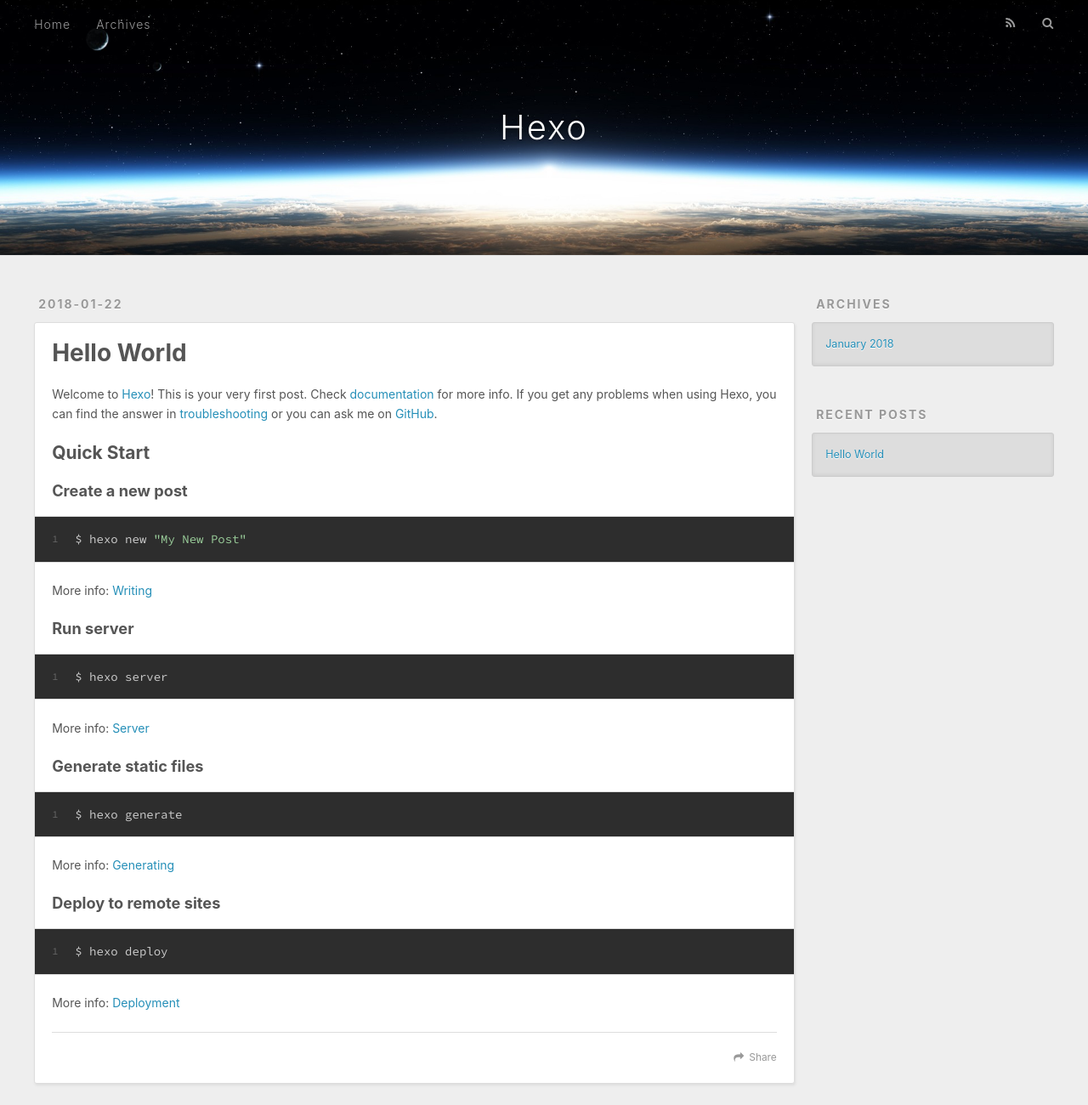
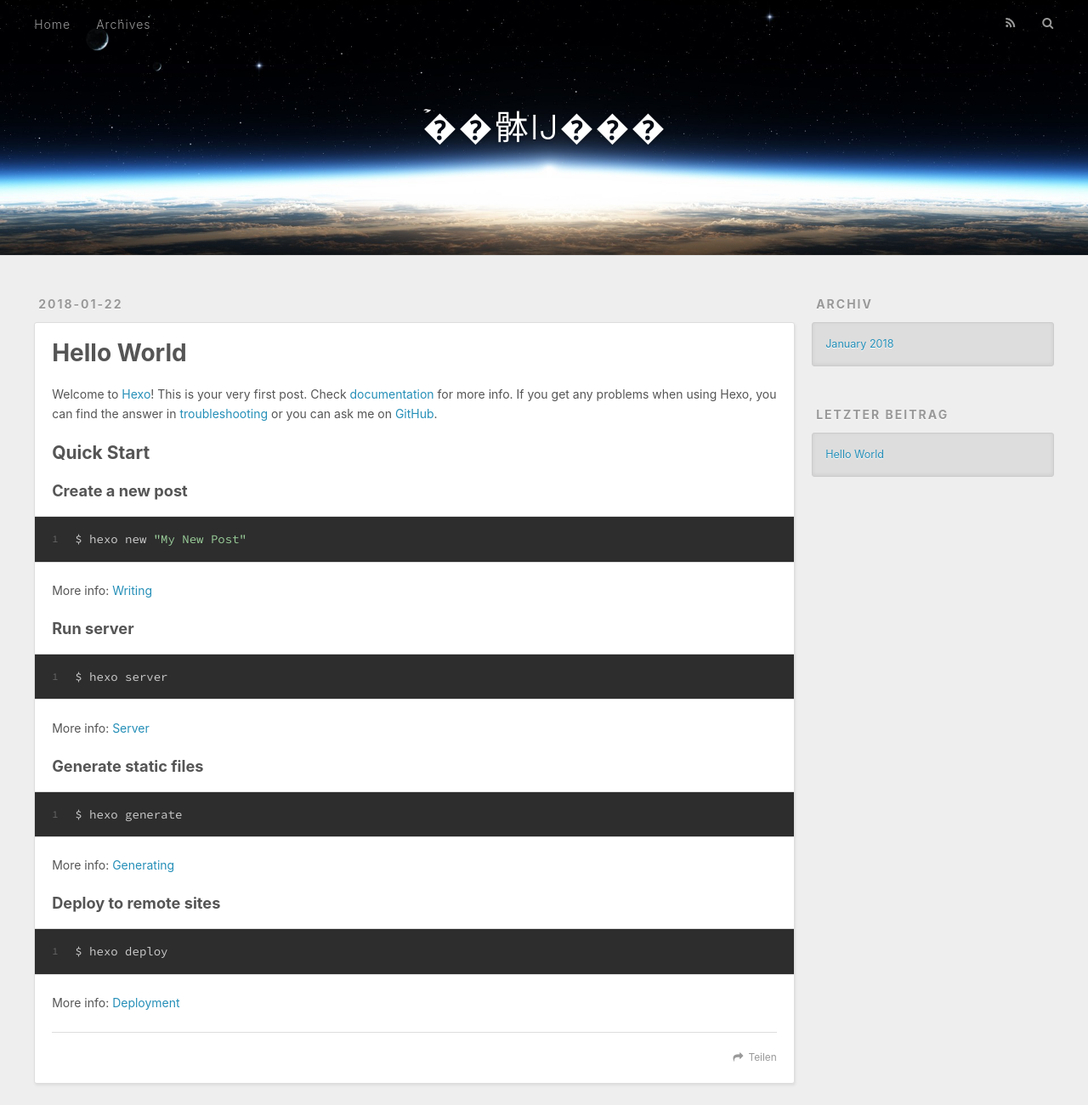
Before and after one commit to 2522439449/2522439449.github.io, a plain HTML site: page index.html in a window 1280 px wide. Shown: the top 1300 px of the page at 85% size. Drawn offline with nearby package versions, Linux system fonts and the light colour scheme.

Commit message:
Site updated: 2018-01-23 09:37:03

```diff
--- a/index.html
+++ b/index.html
@@ -5,16 +5,16 @@
 
 
 
-  <title>Hexo</title>
+  <title>ۡ��骵Ĳ���</title>
   <meta name="viewport" content="width=device-width, initial-scale=1, maximum-scale=1">
   <meta property="og:type" content="website">
-<meta property="og:title" content="Hexo">
+<meta property="og:title" content="ۡ��骵Ĳ���">
 <meta property="og:url" content="http://yoursite.com/index.html">
-<meta property="og:site_name" content="Hexo">
+<meta property="og:site_name" content="ۡ��骵Ĳ���">
 <meta name="twitter:card" content="summary">
-<meta name="twitter:title" content="Hexo">
+<meta name="twitter:title" content="ۡ��骵Ĳ���">
 
-    <link rel="alternate" href="/atom.xml" title="Hexo" type="application/atom+xml">
+    <link rel="alternate" href="/atom.xml" title="ۡ��骵Ĳ���" type="application/atom+xml">
 
 
     <link rel="icon" href="/favicon.png">
@@ -33,7 +33,7 @@
   <div id="header-outer" class="outer">
     <div id="header-title" class="inner">
       <h1 id="logo-wrap">
-        <a href="/" id="logo">Hexo</a>
+        <a href="/" id="logo">ۡ��骵Ĳ���</a>
       </h1>
 
     </div>
@@ -50,7 +50,7 @@
 
           <a id="nav-rss-link" class="nav-icon" href="/atom.xml" title="RSS Feed"></a>
 
-        <a id="nav-search-btn" class="nav-icon" title="Search"></a>
+        <a id="nav-search-btn" class="nav-icon" title="Suche"></a>
       </nav>
       <div id="search-form-wrap">
         <form action="//google.com/search" method="get" accept-charset="UTF-8" class="search-form"><input type="search" name="q" class="search-form-input" placeholder="Search"><button type="submit" class="search-form-submit">&#xF002;</button><input type="hidden" name="sitesearch" value="http://yoursite.com"></form>
@@ -96,7 +96,7 @@
 
     </div>
     <footer class="article-footer">
-      <a data-url="http://yoursite.com/2018/01/22/hello-world/" data-id="cjcq6zs3q0000vsv5kkzu6x2j" class="article-share-link">Share</a>
+      <a data-url="http://yoursite.com/2018/01/22/hello-world/" data-id="cjcqyzst80000p4v53ym6m2r0" class="article-share-link">Teilen</a>
 
 
     </footer>
@@ -122,7 +122,7 @@
 
 
   <div class="widget-wrap">
-    <h3 class="widget-title">Archives</h3>
+    <h3 class="widget-title">Archiv</h3>
     <div class="widget">
       <ul class="archive-list"><li class="archive-list-item"><a class="archive-list-link" href="/archives/2018/01/">January 2018</a></li></ul>
     </div>
@@ -132,7 +132,7 @@
 
 
   <div class="widget-wrap">
-    <h3 class="widget-title">Recent Posts</h3>
+    <h3 class="widget-title">letzter Beitrag</h3>
     <div class="widget">
       <ul>
 
```
Also changed, not shown: 2018/01/22/hello-world/index.html (+8 -8 lines), archives/2018/01/index.html (+9 -9 lines), archives/2018/index.html (+9 -9 lines), archives/index.html (+9 -9 lines).
